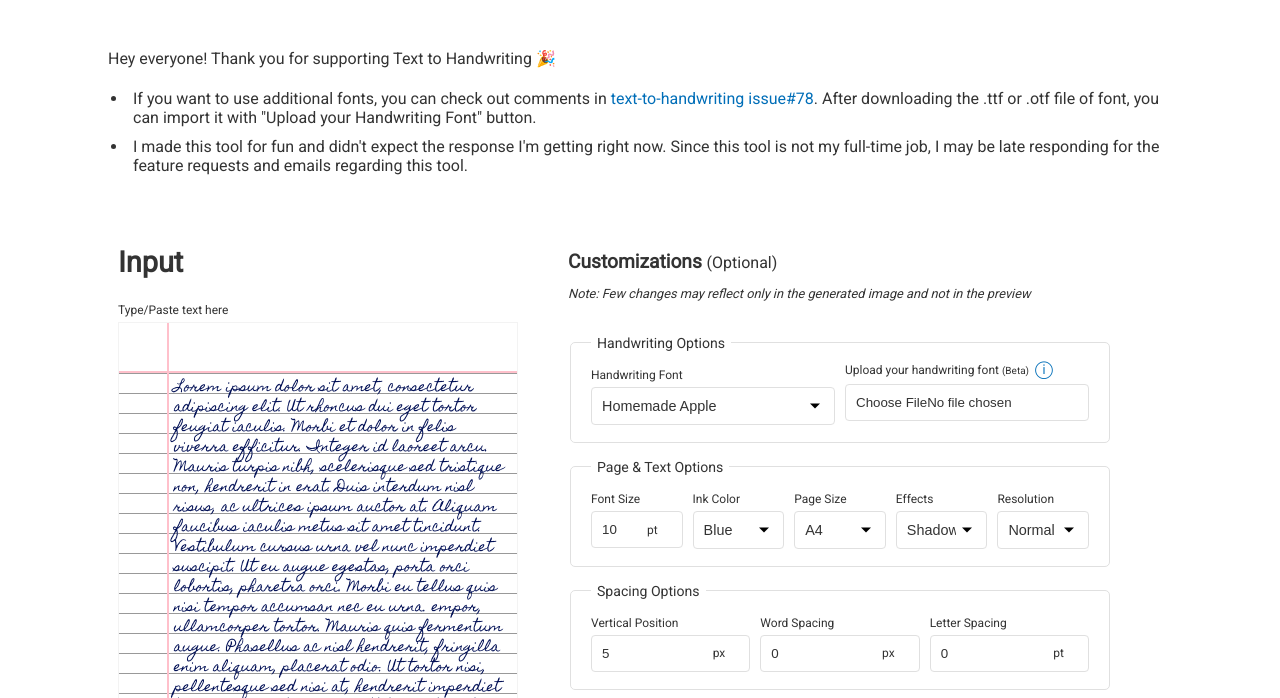
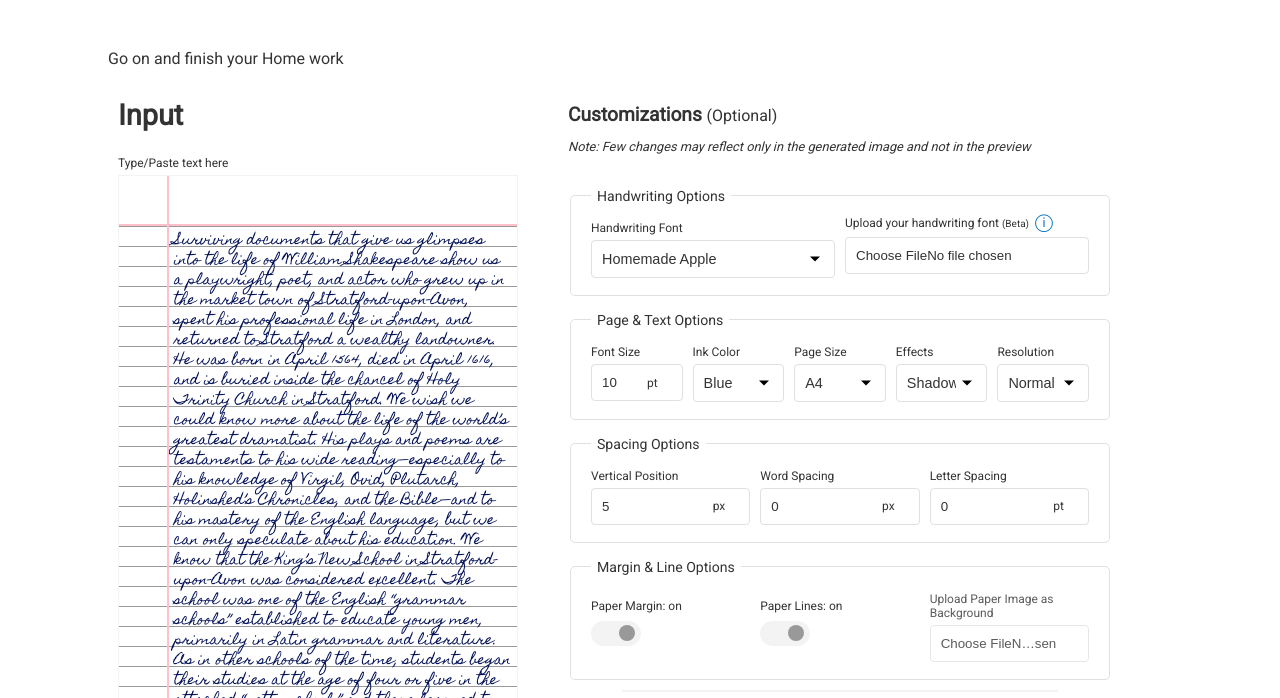
Before and after one commit to guhankesav/text_to_handwriting, a website with bundled scripts: page index.html in a window 1280 px wide. Shown: the part 200-898 px from the top of the page. Built offline with nearby package versions, Linux system fonts and the light colour scheme; no server answers; a web font is replaced by a local one.

Commit message:
Update index.html

```diff
--- a/index.html
+++ b/index.html
@@ -123,8 +123,8 @@
       <h1>Text to Handwriting</h1>
       <section style="font-size: 1rem; padding: 20px 0px;">
         <div>
-          Hey everyone! Thank you for supporting Text to Handwriting 🎉
-          <ul class="info-ul">
+          Go on and finish your Home work
+<!--           <ul class="info-ul">
             <li>
               If you want to use additional fonts, you can check out comments in
               <a
@@ -139,7 +139,7 @@
               be late responding for the feature requests and emails regarding
               this tool.
             </li>
-          </ul>
+          </ul> -->
           <br />
         </div>
       </section>
@@ -159,24 +159,8 @@
                   <div class="display-flex left-margin-and-content">
                     <div contenteditable="true" class="left-margin"></div>
                     <div class="paper-content" id="note" contenteditable="true">
-                      Lorem ipsum dolor sit amet, consectetur adipiscing elit.
-                      Ut rhoncus dui eget tortor feugiat iaculis. Morbi et dolor
-                      in felis viverra efficitur. Integer id laoreet arcu.
-                      Mauris turpis nibh, scelerisque sed tristique non,
-                      hendrerit in erat. Duis interdum nisl risus, ac ultrices
-                      ipsum auctor at. Aliquam faucibus iaculis metus sit amet
-                      tincidunt. Vestibulum cursus urna vel nunc imperdiet
-                      suscipit. Ut eu augue egestas, porta orci lobortis,
-                      pharetra orci. Morbi eu tellus quis nisi tempor accumsan
-                      nec eu urna. empor, ullamcorper tortor. Mauris quis
-                      fermentum augue. Phasellus ac nisl hendrerit, fringilla
-                      enim aliquam, placerat odio. Ut tortor nisi, pellentesque
-                      sed nisi at, hendrerit imperdiet turpis. Proin interdum
-                      porttitor metus at hendrerit. Proin ipsum nisl, lacinia
-                      vitae purus ullamcorper, maximus convallis sem. Sed nec
-                      lacinia lorem. Duis arcu metus, cursus non odio quis,
-                      tincidunt tempor augue. Donec eget vestibulum risus.
-                      Nullam blandit quis est vitae feugiat.
+                      Surviving documents that give us glimpses into the life of William Shakespeare show us a playwright, poet, and actor who grew up in the market town of Stratford-upon-Avon, spent his professional life in London, and returned to Stratford a wealthy landowner. He was born in April 1564, died in April 1616, and is buried inside the chancel of Holy Trinity Church in Stratford.
+We wish we could know more about the life of the world’s greatest dramatist. His plays and poems are testaments to his wide reading—especially to his knowledge of Virgil, Ovid, Plutarch, Holinshed’s Chronicles, and the Bible—and to his mastery of the English language, but we can only speculate about his education. We know that the King’s New School in Stratford-upon-Avon was considered excellent. The school was one of the English “grammar schools” established to educate young men, primarily in Latin grammar and literature. As in other schools of the time, students began their studies at the age of four or five in the attached “petty school,” and there learned to read and write in English, studying primarily the catechism from the Book of Common Prayer. After two years in the petty school, students entered the lower form (grade) of the grammar school, where they began the serious study of Latin grammar and Latin texts that would occupy most of the remainder of their school days. (Several Latin texts that Shakespeare used repeatedly in writing his plays and poems were texts that schoolboys memorized and recited.) Latin comedies were introduced early in the lower form; in the upper form, which the boys entered at age ten or eleven, students wrote their own Latin orations and declamations, studied Latin historians and rhetoricians, and began the study of Greek using the Greek New Testament.
                     </div>
                   </div>
                   <div class="overlay"></div>
```
